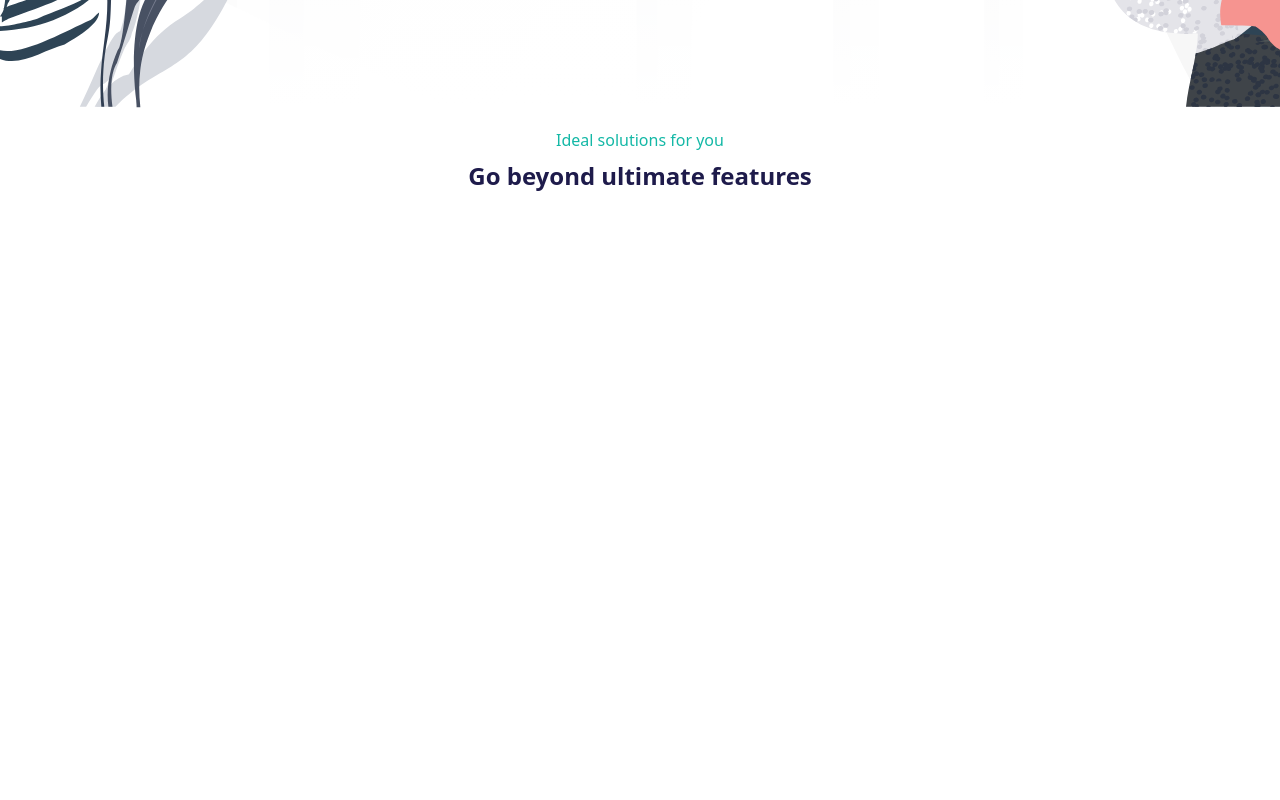
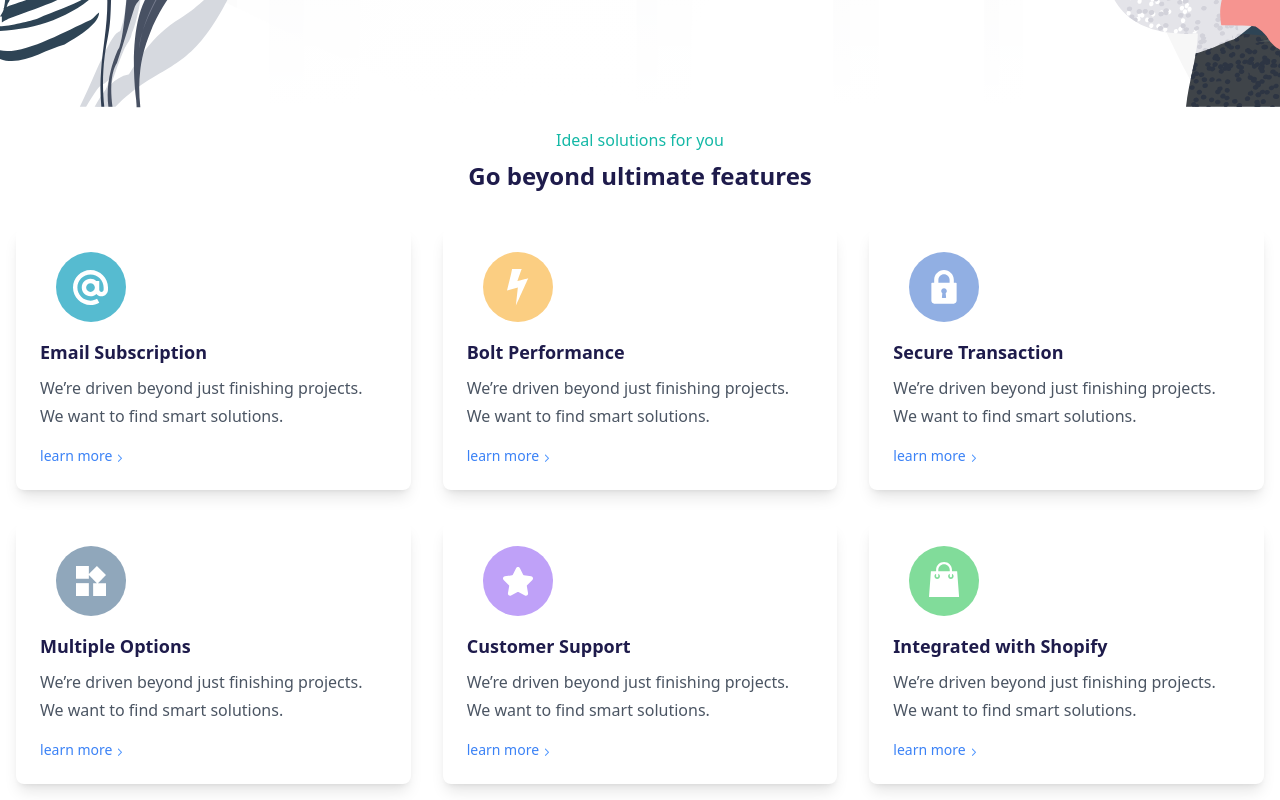
Before and after one commit to TheAwesomeTechGirl/Digital-Agency, a React (Vite) app: page / in a window 1280 px wide. Shown: the part 692-1492 px from the top of the page. Before the commit the page ends 904 px from the top, so only its background shows below. Built offline with nearby package versions, Linux system fonts and the light colour scheme.

Commit message:
finished the service page

```diff
--- a/src/App.jsx
+++ b/src/App.jsx
@@ -6,7 +6,8 @@ import Service from './Service';
 
 const App = () => {
   return (
-    <Router>
+  <div className='overflow-hidden '>
+      <Router>
       <Routes>
         <Route path="/" element={<Home/>} />
       </Routes>
@@ -14,6 +15,7 @@ const App = () => {
       <Route path="/" element={<Service/>} />
       </Routes>
     </Router>
+  </div>
   );
 };
 
--- a/src/Menu.jsx
+++ b/src/Menu.jsx
@@ -15,7 +15,7 @@ function Menu() {
         <img src={Logo} alt="Logo" className='w-5'/>
         <span className="ml-2 text-indigo-900 font-bold">StartUpLand</span>
       </div>
-      <div className="menu-icon justify-center items-center flex flex-row  lg:hidden" onClick={handleClick} style={{ marginLeft: '100px' }}> {/* Add margin to push the menu icon away */}
+      <div className="menu-icon justify-center items-center flex flex-row  lg:hidden" onClick={handleClick} style={{ marginLeft: '130px' }}> {/* Add margin to push the menu icon away */}
         <img src={click ? close : dark} alt="hamburger" className="icon"/>
       </div>
       <ul className={`lg:flex space-x-10 lg:flex-row lg:items-center ${click ? "block" : "hidden"} lg:ml-auto `}>
--- a/src/Servicecards.jsx
+++ b/src/Servicecards.jsx
@@ -1,11 +1,70 @@
-import React from 'react'
+import {useState} from 'react'
 
 function Servicecards() {
+  const [Service,setService] = useState(
+[
+  {
+    id: 1,
+    imagePath: '../src/images/card1.svg',
+    header: 'Email Subscription',
+    paragraph: 'We’re driven beyond just finishing projects. We want to find smart solutions.',
+    link: 'learn more',
+  },
+  {
+    id: 2,
+    imagePath: '../src/images/card2.svg',
+    header: 'Bolt Performance',
+    paragraph: 'We’re driven beyond just finishing projects. We want to find smart solutions.',
+    link: 'learn more',
+  },
+  {
+    id: 3,
+    imagePath: '../src/images/card3.svg',
+    header: 'Secure Transaction',
+    paragraph: 'We’re driven beyond just finishing projects. We want to find smart solutions.',
+    link: 'learn more',
+  },
+  {
+    id: 4,
+    imagePath: '../src/images/card4.svg',
+    header: 'Multiple Options',
+    paragraph: 'We’re driven beyond just finishing projects. We want to find smart solutions.',
+    link: 'learn more',
+  },
+  {
+    id: 5,
+    imagePath: '../src/images/card5.svg',
+    header: 'Customer Support',
+    paragraph: 'We’re driven beyond just finishing projects. We want to find smart solutions.',
+    link: 'learn more',
+  },
+  {
+    id: 6,
+    imagePath: '../src/images/card6.svg',
+    header: 'Integrated with Shopify',
+    paragraph: 'We’re driven beyond just finishing projects. We want to find smart solutions.',
+    link: 'learn more',
+  },
+]
+  );
   return (
-    <div>
+    <div className="flex flex-wrap justify-center items-center">
+    {Service.map((service) => (
+      <div key={service.id} className="w-full sm:w-1/2 md:w-1/3 p-4">
+        <div className="bg-white rounded-lg shadow-lg font-sans p-6">
+          <img src={service.imagePath} alt={service.header} className="mx-4 mb-4" />
+          <h3 className="text-lg font-bold text-indigo-950 mb-2">{service.header}</h3>
+          <p className="text-gray-600 font-medium text-base leading-7 mb-4">{service.paragraph}</p>
+          <a href="#" className=" flex flex-row items-center font-medium text-sm text-blue-500 hover:underline">{service.link} <span className="ml-1">
+           <img src='../src/images/Vector.svg' alt='Arrow' className="h-2 w-2 mt-1 text-blue-500"></img>
+          </span>
+          </a>
+        </div>
+      </div>
+    ))}
+  </div>
+);
 
-    </div>
-  )
 }
 
 export default Servicecards
```
Also changed, not shown: src/Group.jsx (added), src/images/Group.svg (added), src/images/Vector.svg (added).
